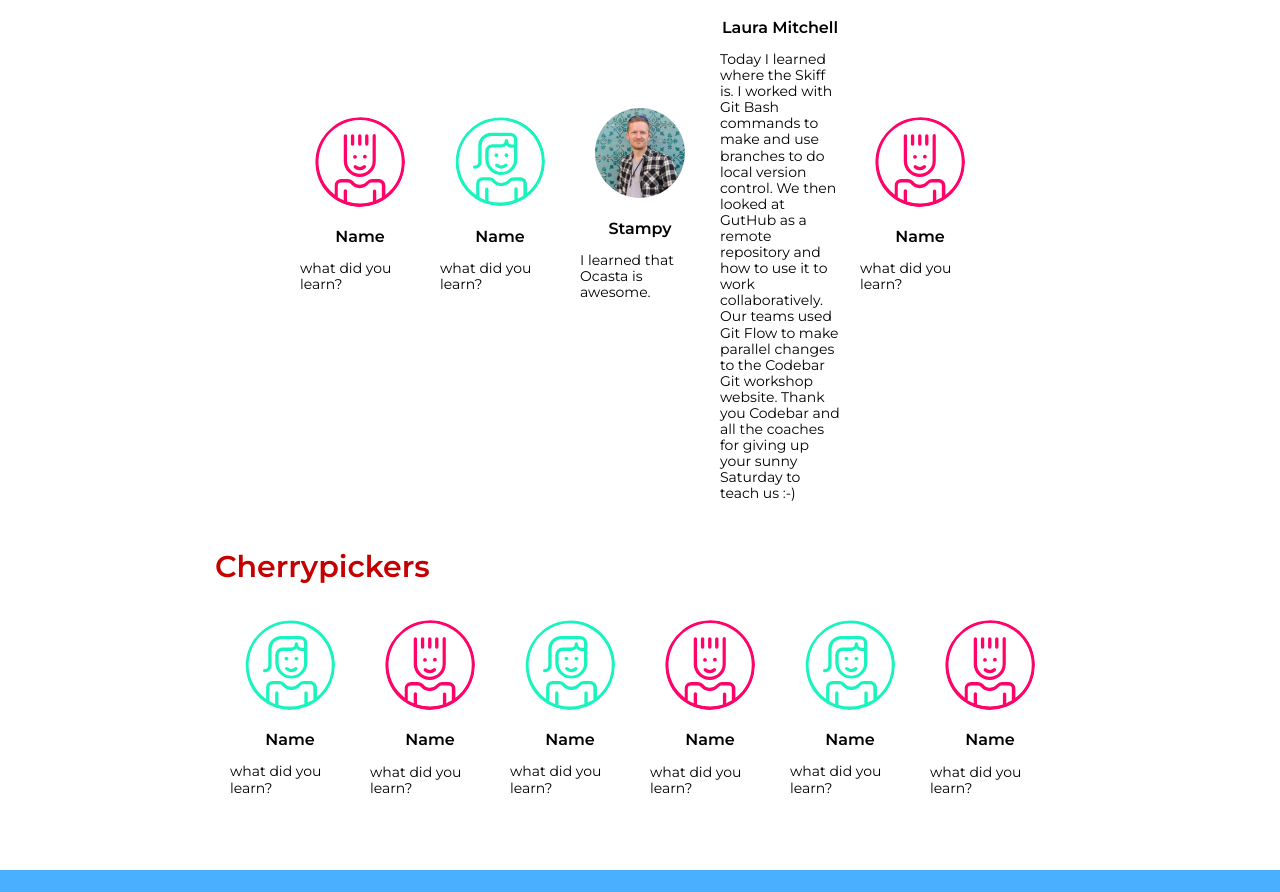
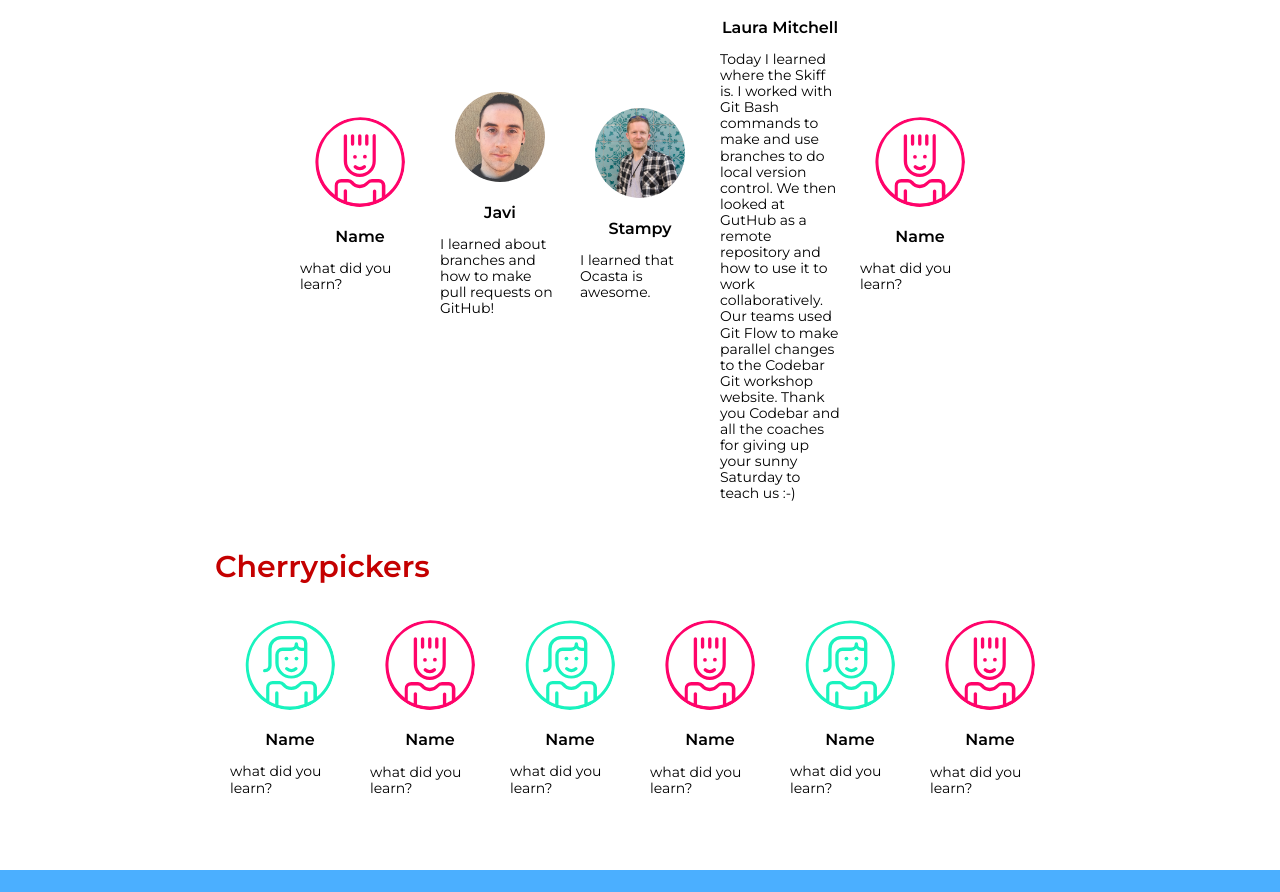
Before and after one commit to ocastastudios/codebar-git-workshop, a plain HTML site: page groups.html in a window 1280 px wide. Shown: the part 1073-1965 px from the top of the page. Drawn offline with nearby package versions, Linux system fonts and the light colour scheme.

Commit message:
Add my name, pic and what I learned

```diff
--- a/groups.html
+++ b/groups.html
@@ -108,9 +108,9 @@
                     <p>what did you learn?</p>
                 </div>
                 <div class="person">
-                    <img src="images/person.svg" alt="">
-                    <h4>Name</h4>
-                    <p>what did you learn?</p>
+                    <img src="images/photos/javiP.jpg" alt="">
+                    <h4>Javi</h4>
+                    <p>I learned about branches and how to make pull requests on GitHub!</p>
                 </div>
                 <div class="person">
                     <img src="images/photos/Stampy.jpg" alt="Stampy's Photo">
```
